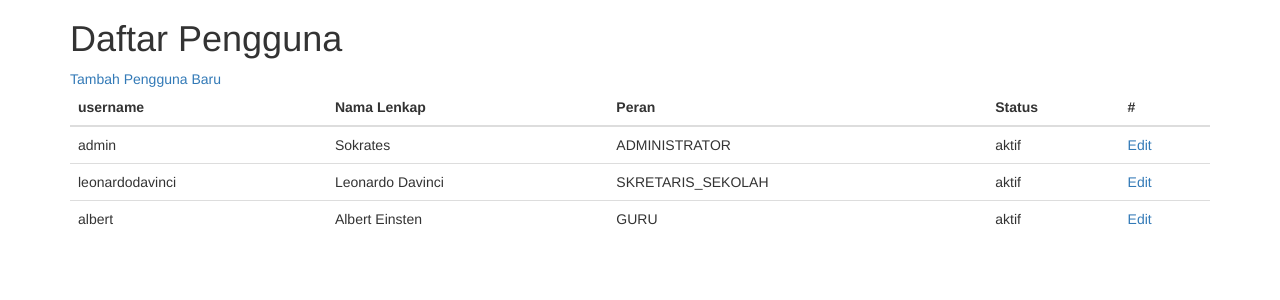
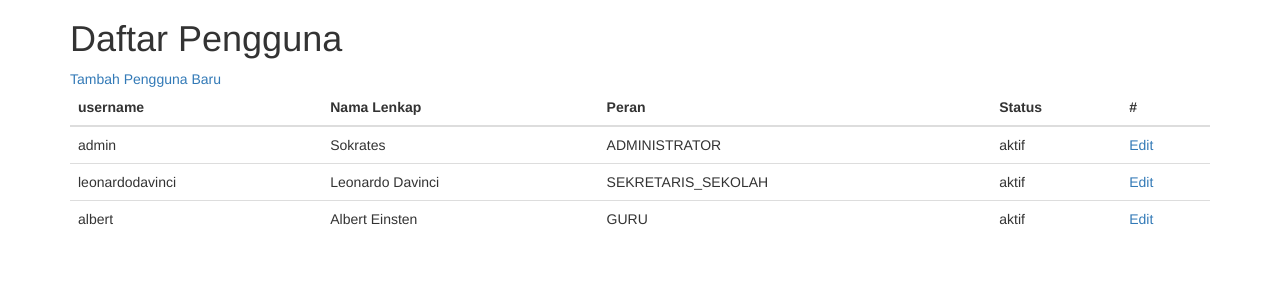
Before and after one commit to atangsutisna/aplikasi-kehadiran-sederhana, a CodeIgniter app: page /database/index.php/user in a window 1280 px wide. Shown: the part 51-351 px from the top of the page. Run offline with CodeIgniter, Linux system fonts and the light colour scheme.

Commit message:
not scre but sekre

```diff
--- a/application/views/user/view.php
+++ b/application/views/user/view.php
@@ -30,7 +30,7 @@ if ($this->session->flashdata('notif') != NULL) {
         <tr>
             <td>leonardodavinci</td>
             <td>Leonardo Davinci</td>
-            <td>SKRETARIS_SEKOLAH</td>
+            <td>SEKRETARIS_SEKOLAH</td>
             <td>aktif</td>
             <td>
                 <?php echo anchor('user/edit_user/' , 'Edit') ?>
```
